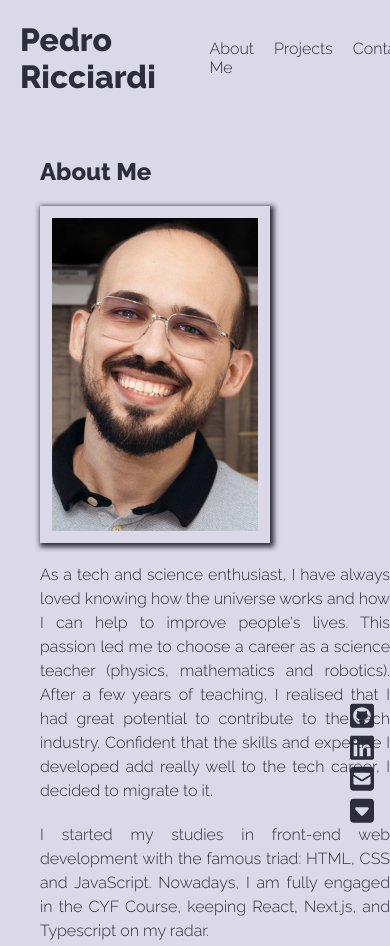
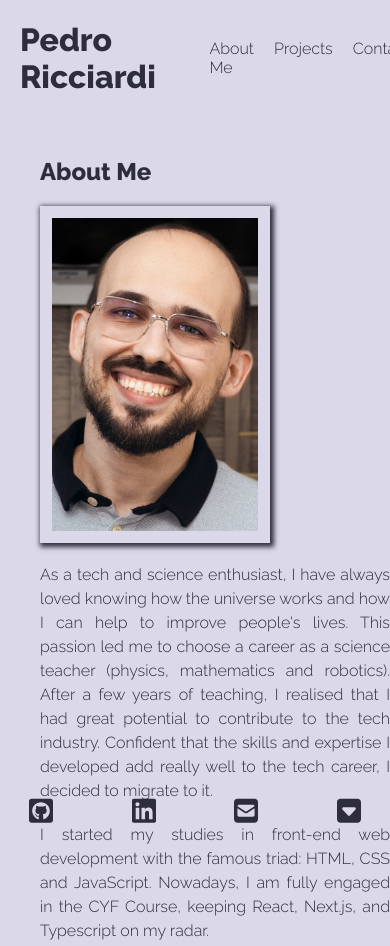
Before and after one commit to CodeYourFuture/Portfolio, a plain HTML site: page index.html in a window 390 px wide. Shown: the top 946 px of the page. Drawn offline with Linux system fonts and the light colour scheme.

Commit message:
some responsiveness added

```diff
--- a/style.css
+++ b/style.css
@@ -51,6 +51,10 @@ a:focus {
   border: 0.75rem solid var(--paper);
   box-shadow: var(--shadow);
   box-sizing: border-box;
+}
+
+svg {
+  fill: currentColor;
 }
 
 /* Site header and navigation */
@@ -124,7 +128,7 @@ main {
   display: flex;
   flex-direction: row;
   flex-wrap: wrap;
-  column-gap: calc(var(--gap)*2);
+  column-gap: calc(var(--gap) * 2);
   row-gap: var(--gap);
 }
 
@@ -165,20 +169,17 @@ main {
   border: none;
 }
 
-svg {
-  fill: currentColor;
-}
-
 #contacts-info svg {
   width: 2rem;
   height: auto;
 }
 
+/* Footer */
+
 #contact-mini {
   position: fixed;
   bottom: 1rem;
   right: 1rem;
-  text-align: right;
   z-index: 1;
 
   display: flex;
@@ -186,10 +187,29 @@ svg {
 }
 
 #contact-mini svg {
-
   width: 1.5rem;
 }
 
 #contact-mini a {
   border: none;
 }
+
+@media screen and (max-width: 600px){
+  #contact {
+    display: none;
+  }
+
+  footer {
+    height: 4rem;
+  }
+
+  #contact-mini {
+    width: 100%;
+    left: 0;
+    right: 0;
+
+    flex-direction: row;
+    gap: var(--gap);
+    justify-content: space-around;
+  }
+}
```
